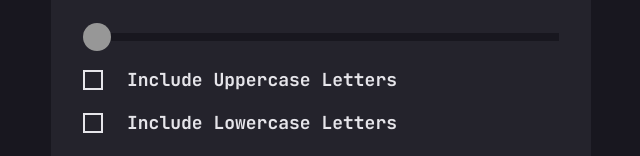
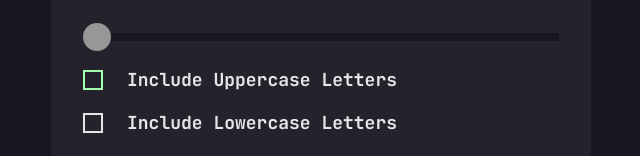
Before and after one commit to tiago-jv0/password-generator, a Vue app: page / in a window 1280 px wide. In both pictures the pointer is over the element 412 px from the left and 376 px from the top of the page. Shown: the part 297-453 px from the top of the page, without its empty margins (319-959 px from the left). Built offline with nearby package versions, Linux system fonts and the light colour scheme.

Commit message:
feat: add hover state to BaseCheckbox

```diff
--- a/src/scss/components/_BaseCheckbox.scss
+++ b/src/scss/components/_BaseCheckbox.scss
@@ -5,6 +5,10 @@
     cursor: pointer;
 
     $root : &;
+
+    &:hover #{$root}__landmark {
+        border-color: var(--neon-green);
+    }
 
     &__input {
         display: none;
@@ -40,6 +44,8 @@
         line-height: var(--line-height-body);
         color: var(--light-white);
         text-align: left;
+
+
     }
 
     &__landmark {
```
